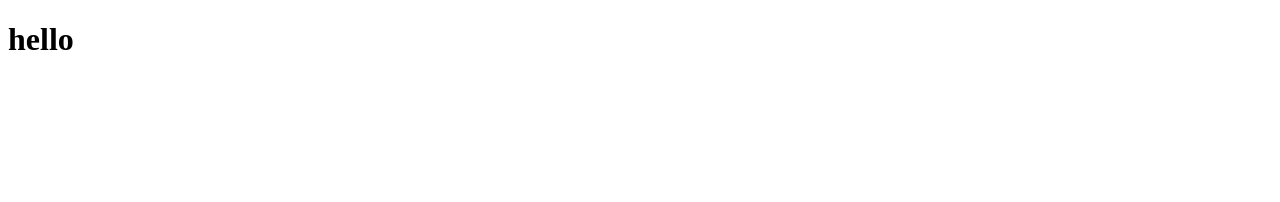
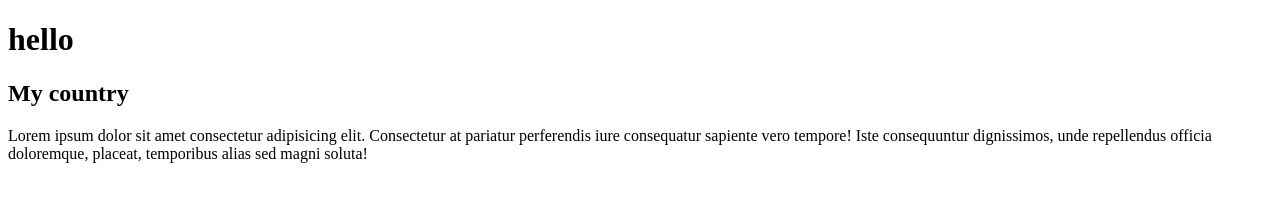
Before and after one commit to AktherTania/test1-git, a plain HTML site: page index.html in a window 1280 px wide. Drawn offline with Linux system fonts and the light colour scheme.

Commit message:
added h2 and p tag

```diff
--- a/index.html
+++ b/index.html
@@ -8,5 +8,7 @@
 </head>
 <body>
     <h1>hello</h1>
+    <h2>My country</h2>
+    <p>Lorem ipsum dolor sit amet consectetur adipisicing elit. Consectetur at pariatur perferendis iure consequatur sapiente vero tempore! Iste consequuntur dignissimos, unde repellendus officia doloremque, placeat, temporibus alias sed magni soluta!</p>
 </body>
 </html>
```
